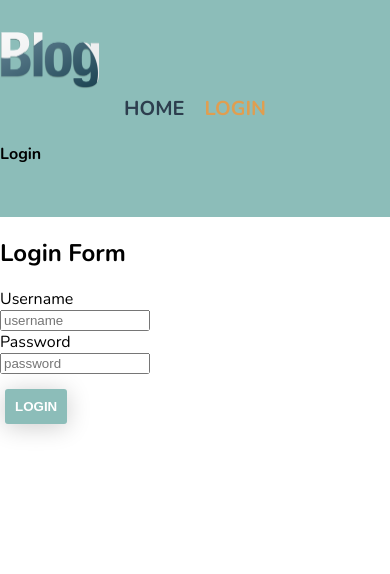
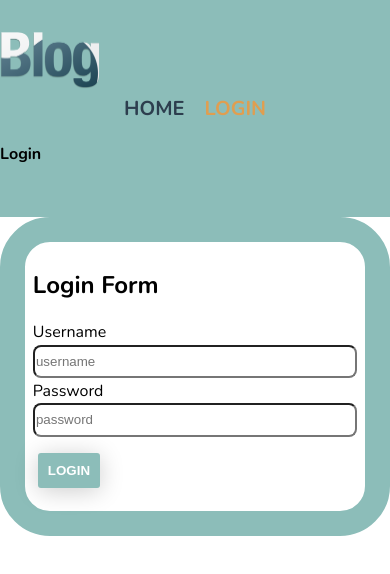
Before and after one commit to berserks03/Blog_Gatis_Aina, a React (Create React App) app: page /login in a window 390 px wide. Shown: the top 574 px of the page. Built offline with nearby package versions, Linux system fonts and the light colour scheme; no server answers.

Commit message:
added responsivity  and login position center

```diff
--- a/src/components/commentCard/commentCard.tsx
+++ b/src/components/commentCard/commentCard.tsx
@@ -14,7 +14,7 @@ export const CommentCard: FC<CommentCardProps> = ({ name, email, body }) => {
     <div className="CommentCard">
       <div className="container">
         <div className="row middle-xs">
-          <div className="col-xs-3">
+          <div className="col-xs-12 col-md-3">
             <div className="CommentCard__image-wrapper">
               <img src="https://picsum.photos/300" alt={name} className="CommentCard__image" />
               <p>
@@ -30,7 +30,7 @@ export const CommentCard: FC<CommentCardProps> = ({ name, email, body }) => {
               />
             </div>
           </div>
-          <div className="col-xs-9">
+          <div className="col-xs-12 col-md-9">
             <h3 className="CommentCard__author">
               {email.split('@')[0].replace(/[\W_]/, ' ')}
             </h3>
--- a/src/components/userLogin/userLogin.scss
+++ b/src/components/userLogin/userLogin.scss
@@ -9,12 +9,25 @@ $shadow: rgba(0, 0, 0, 0.2);
   transition: $args;
 }
 
+.UserLogin {
+  padding: 2vw ;
+  border: 25px solid $blue;
+  border-radius: 50px;
+}
+
 .UserLogin > * {
   display: flex;
   flex-direction: column;
   border-radius: 3px;
   overflow: hidden;
-  max-width: 150px;
+  text-align: left;
+}
+
+input {
+  border-radius: 8px;
+  padding-left: 0.3vw;
+  height: 2.5em;
+  margin: 0.4vw 0;
 }
 
 label {
--- a/src/index.scss
+++ b/src/index.scss
@@ -21,3 +21,7 @@ code {
   justify-content: center;
   flex-wrap: wrap;
 }
+
+.vh {
+  height: 70vh;
+}
--- a/src/page/login.tsx
+++ b/src/page/login.tsx
@@ -5,8 +5,8 @@ const Login: FC = () => {
   return (
     <section>
       <div className="container">
-        <div className="row center-xs">
-          <div className="col-xs-3 start-xs">
+        <div className="row center-xs middle-xs vh">
+          <div className="col-xs-8 col-sm-6 col-md-4 col-lg-3 center-xs">
             <UserLogin />
           </div>
         </div>
```
